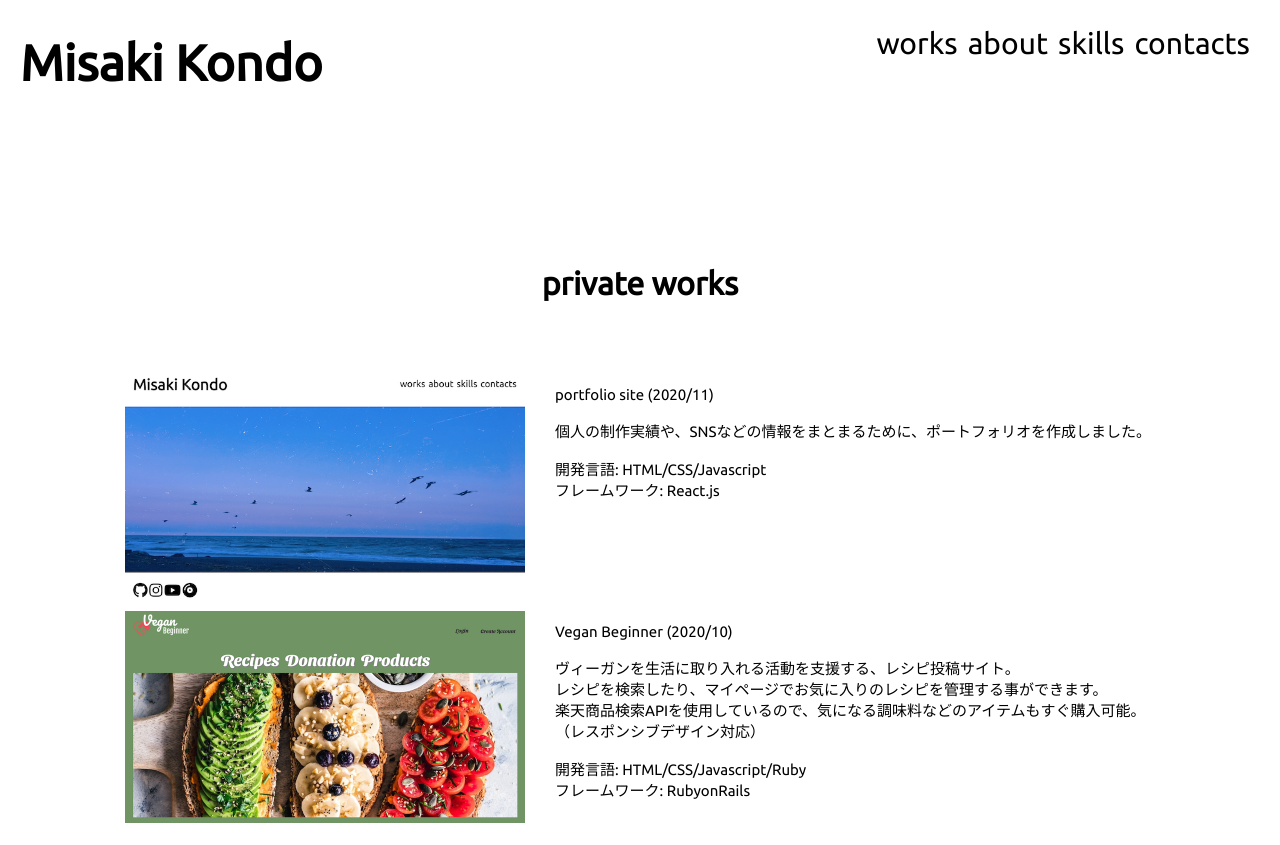
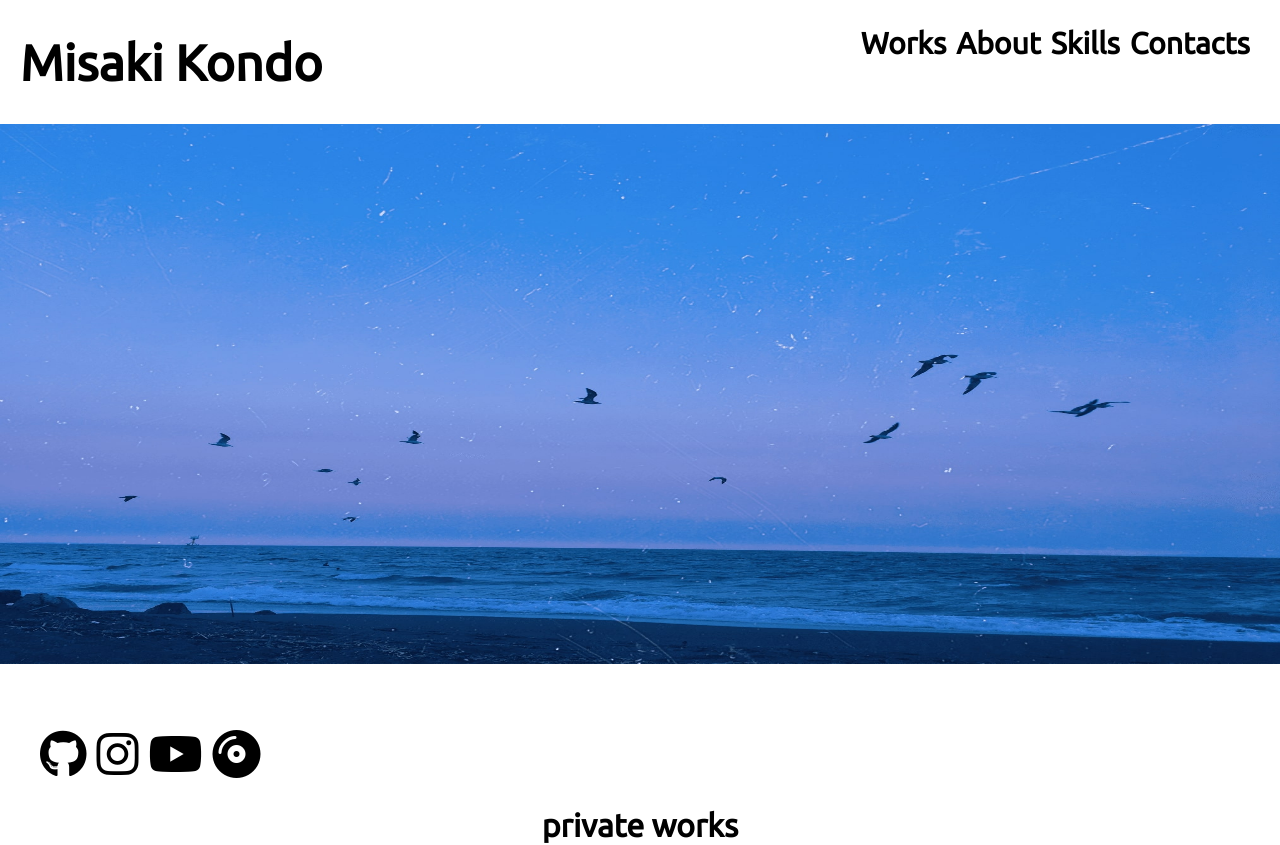
Before and after one commit to misakikondo/misakikondo-pf-react, a React (Create React App) app: page / in a window 1280 px wide. Shown: the top 845 px of the page. Built offline with nearby package versions, Linux system fonts and the light colour scheme; a web font is replaced by a local one.

Commit message:
created scroll

```diff
--- a/src/App.css
+++ b/src/App.css
@@ -1,6 +1,11 @@
 .App-header{
   display: flex;
   justify-content: space-between;
+  position: sticky;
+  top: 0;
+  z-index: 9999;
+  width: 100%;
+  background-color: white;
 }
 
 .title-font{
@@ -20,5 +25,14 @@
 }
 
 .contacts-container{
-  margin-bottom: 400px;
+  margin-bottom: 300px;
 }
+
+.footer-container{
+    position: fixed;
+    width:100%;
+    height:100px;
+    bottom:0;
+    z-index: 1000;
+    background-color:white;
+}
--- a/src/App.js
+++ b/src/App.js
@@ -1,30 +1,38 @@
 import './App.css';
 import Menu from "./components/menu/Menu.jsx";
+import Top from "./components/top/Top.jsx";
 import Works from "./components/works/Works.jsx";
 import About from "./components/about/About.jsx";
 import Skills from "./components/skills/Skills.jsx";
 import Contacts from "./components/contacts/Contacts.jsx";
 import Footer from "./components/footer/Footer.jsx";
+import { animateScroll as scroll } from 'react-scroll';
 
 function App() {
+
+  function scrollToTop(){
+    scroll.scrollToTop();
+  };
+
   return (
     <div className="App">
-      <header className="App-header">
+      <header className='App-header'>
         <div className='header-left'>
-          <h1 className='title-font'>Misaki Kondo</h1>
+          <h1 onClick={scrollToTop} className='title-font'>Misaki Kondo</h1>
         </div>
         <div className='header-right'>
           <Menu/></div>
       </header>
 
       <main>
+        <div className='top-container' id='private-top-id'><Top/></div>
         <div className='common-container' id='private-works-id'><Works/></div>
-        <div className='common-container' id='private-works-id'><About/></div>
-        <div className='common-container' id='private-works-id'><Skills/></div>
-        <div className='contacts-container' id='private-works-id'><Contacts/></div>
+        <div className='common-container' id='private-about-id'><About/></div>
+        <div className='common-container' id='private-skills-id'><Skills/></div>
+        <div className='contacts-container' id='private-contacts-id'><Contacts/></div>
       </main>
 
-      <footer>
+      <footer className='footer-container'>
         <Footer/>
       </footer>
     </div>
--- a/src/components/contacts/Contacts.jsx
+++ b/src/components/contacts/Contacts.jsx
@@ -1,7 +1,14 @@
 import React from "react";
+import { animateScroll as scroll } from 'react-scroll';
 import "./contacts.css";
 
 export default function Contacts() {
+
+
+function scrollToTop(){
+  scroll.scrollToTop();
+};
+
   return (
     <div>
       <h1 className="sub-title">contacts</h1>
@@ -21,8 +28,9 @@ export default function Contacts() {
       </div>
 
       <div className="back-container">
-        <h2 id="back-top-btn">上部に戻る</h2>
+        <h2 onClick={scrollToTop} id="back-top-btn">上部に戻る</h2>
       </div>
     </div>
   );
+
 }
--- a/src/components/menu/Menu.jsx
+++ b/src/components/menu/Menu.jsx
@@ -1,16 +1,52 @@
 import React from "react";
 import "./menu.css";
+import { Link } from 'react-scroll';
 
 export default function Header() {
 
   return (
     <div className='menu-container'>
-      <ul>
-        <li className='lists'>works</li>
-        <li className='lists'>about</li>
-        <li className='lists'>skills</li>
-        <li className='lists'>contacts</li>
-      </ul>
+      <menu>
+          <Link
+          className='lists'
+          activeClass='active'
+          to='private-works-id'
+          spy={true}
+          smooth={true}
+          offset={-10}
+          duration= {800}
+          >Works</Link>
+
+          <Link
+          className='lists'
+          activeClass='active'
+          to='private-about-id'
+          spy={true}
+          smooth={true}
+          offset={-10}
+          duration= {800}
+          >About</Link>
+
+          <Link
+          className='lists'
+          activeClass='active'
+          to='private-skills-id'
+          spy={true}
+          smooth={true}
+          offset={-10}
+          duration= {800}
+          >Skills</Link>
+
+          <Link
+          className='lists'
+          activeClass='active'
+          to='private-contacts-id'
+          spy={true}
+          smooth={true}
+          offset={-10}
+          duration= {800}
+          >Contacts</Link>
+      </menu>
     </div>
   );
 }
--- a/src/components/menu/menu.css
+++ b/src/components/menu/menu.css
@@ -2,11 +2,15 @@
   margin-right: 30px;
   }
 
-  ul {
+  menu {
   display: flex;
   text-decoration: none;
   list-style: none;
   padding-top: 10px;
+  }
+
+  menu > .active {
+    border-bottom: 3px solid #C06C84;
   }
 
   li {
@@ -27,5 +31,5 @@
   font-size: 30px;
   font-family: 'Ubuntu', sans-serif;
   cursor: pointer;
-  font-weight: 300;
+  font-weight: 700;
   }
```
Also changed, not shown: 1 other file (tests, documents, lock files or other folders).
